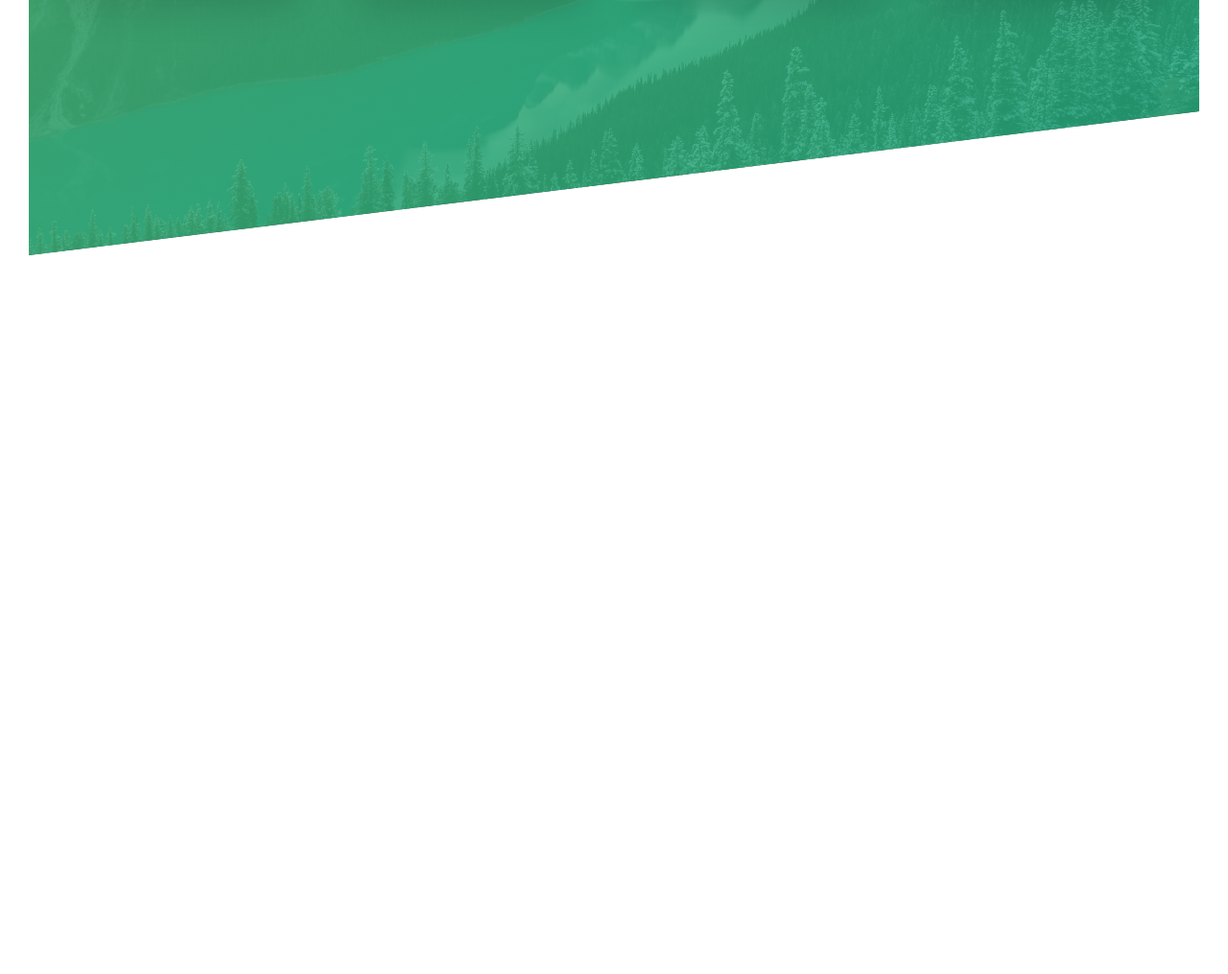
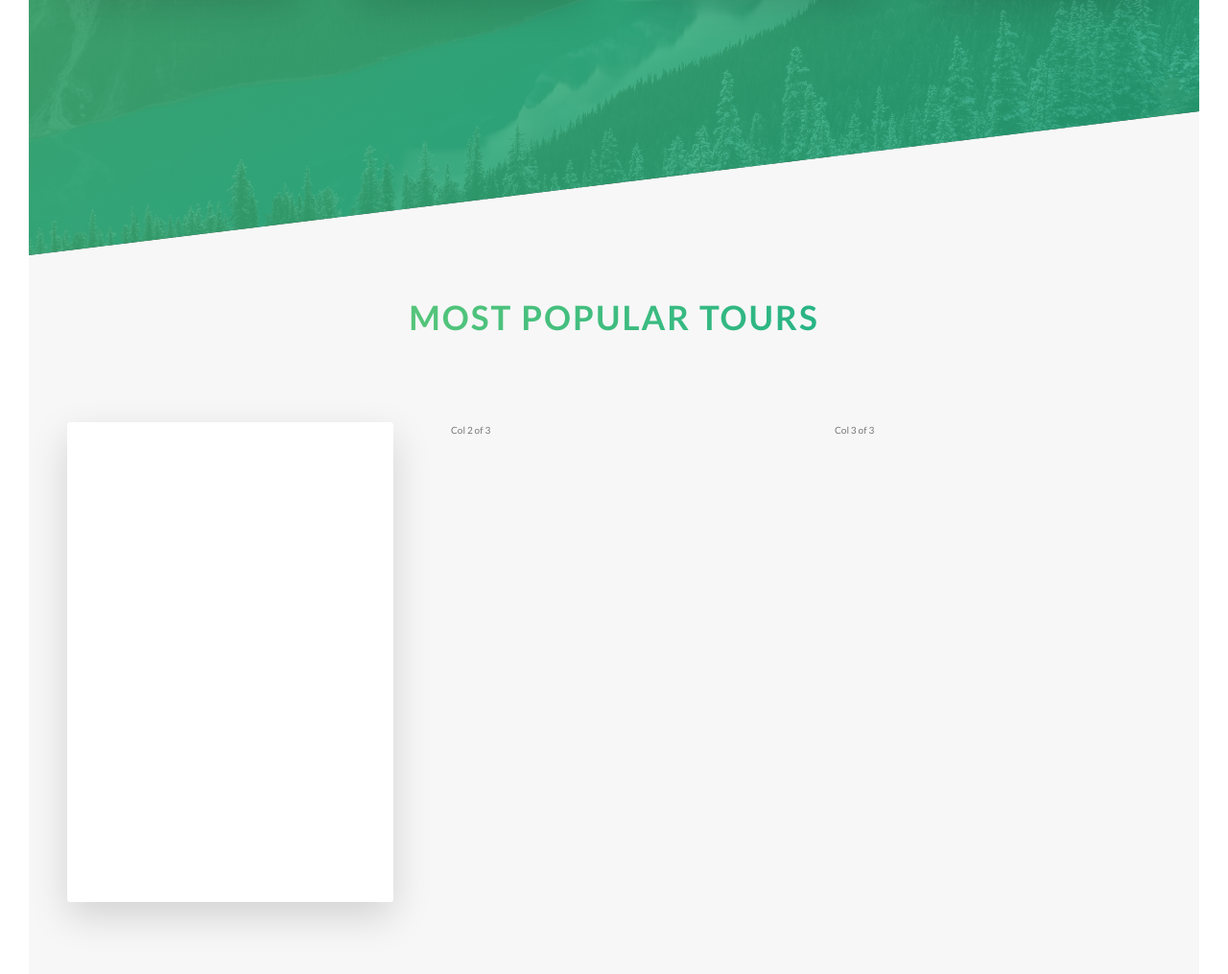
Before and after one commit to horoiu/Natours, a website: page index.html in a window 1280 px wide. Shown: the part 1969-2984 px from the top of the page at 96% size. Before the commit the page ends 2235 px from the top, so only its background shows below. Drawn offline with Linux system fonts and the light colour scheme.

Commit message:
Add 'Tours' section. Start implement 'card' elements.

```diff
--- a/index.html
+++ b/index.html
@@ -1,5 +1,6 @@
 <!DOCTYPE html>
 <html lang="en">
+
     <head>
         <meta charset="UTF-8">
         <meta name="viewport" content="width=device-width, initial-scale=1.0">
@@ -12,7 +13,9 @@
 
         <title>Natours | Exciting tours for adventurous people</title>
     </head>
+
     <body>
+
         <header class="header">
             <div class="header__logo-box">
                 <img src="img/logo-white.png" alt="logo" class="header__logo">
@@ -25,7 +28,9 @@
                 <a href="#" class="btn btn--white btn--animated">Discover our tours</a>
             </div>
         </header>
+
         <main>
+
             <section class="section-about">
                 <div class="u-center-text u-margin-bottom-big">
                     <h2 class="heading-secondary">
@@ -90,22 +95,38 @@
                     </div>
                 </div>
             </section>
+
+            <section class="section-tours">
+                <div class="u-center-text u-margin-bottom-big">
+                        <h2 class="heading-secondary">
+                            Most popular tours
+                        </h2>
+                    </div>
+                <div class="row">
+                    <div class="col-1-of-3">
+                        <div class="card">
+                            <div class="card__side card__side--front">
+                                Front
+                            </div>
+                            <div class="card__side card__side--back card__side--back--1">
+                                Back
+                            </div>
+                        </div>
+                    </div>
+                    <div class="col-1-of-3">
+                        Col 2 of 3
+                    </div>
+                    <div class="col-1-of-3">
+                        Col 3 of 3
+                    </div>
+                </div>
+            </section>
         </main>
 
         <!-- <section>
 
 
-            <div class="row">
-                <div class="col-1-of-3">
-                    Col 1 of 3
-                </div>
-                <div class="col-1-of-3">
-                    Col 1 of 3
-                </div>
-                <div class="col-1-of-3">
-                    Col 1 of 3
-                </div>
-            </div>
+
 
             <div class="row">
                 <div class="col-1-of-3">
@@ -155,4 +176,5 @@
         </section> -->
 
     </body>
+
 </html>
--- a/sass/abstracts/_variables.scss
+++ b/sass/abstracts/_variables.scss
@@ -1,7 +1,14 @@
 //COLORS
 $color-primary: #7ed56f;
+
 $color-primary-light: #55c57a;
 $color-primary-dark: #28b485;
+
+$color-secondary-light: #ffb900;
+$color-secondary-dark: #ff7730;
+
+$color-tertiary-light: #2998ff;
+$color-tertiary-dark: #5643fa;
 
 $color-grey-light-1: #f7f7f7;
 
--- /dev/null
+++ b/sass/components/_card.scss
@@ -0,0 +1,41 @@
+.card {
+    perspective: 150rem;
+    // -moz-perspective: 150rem;
+    position: relative;
+    height: 50rem;
+
+
+    &__side {
+        color: white;
+        font-size: 5rem;
+        height: 50rem;
+        transition: all .8s ease;
+        position: absolute;
+        top: 0;
+        left: 0;
+        width: 100%;
+        backface-visibility: hidden;
+        border-radius: 3px;
+        box-shadow: 0 1.5rem 4rem rgba($color-black, .15);
+
+        &--front {
+            background-color: $color-white;
+        }
+
+        &--back {
+            transform: rotateY(180deg);
+
+            &--1 {
+                background-image: linear-gradient(to right bottom, $color-secondary-light, $color-secondary-dark);
+            }
+        }
+    }
+
+    &:hover &__side--front {
+        transform: rotateY(180deg);
+    }
+
+    &:hover &__side--back{
+        transform: rotateY(0deg);
+    }
+}
--- a/sass/main.scss
+++ b/sass/main.scss
@@ -8,6 +8,7 @@
 @import "base/utilities";
 
 @import "components/button";
+@import "components/card";
 @import "components/composition";
 @import "components/feature-box";
 
--- a/sass/pages/_home.scss
+++ b/sass/pages/_home.scss
@@ -1,6 +1,7 @@
 .section-about {
     background-color: $color-grey-light-1;
-    padding: 25rem 0;margin-top: -20vh;
+    padding: 25rem 0;
+    margin-top: -20vh;
 }
 
 .section-features {
@@ -20,3 +21,9 @@
         transform: skewY(7deg);
     }
 }
+
+.section-tours {
+    background-color: $color-grey-light-1;
+    padding: 25rem 0 50rem 0;
+    margin-top: -14rem;
+}
```
Also changed, not shown: css/style.css.
